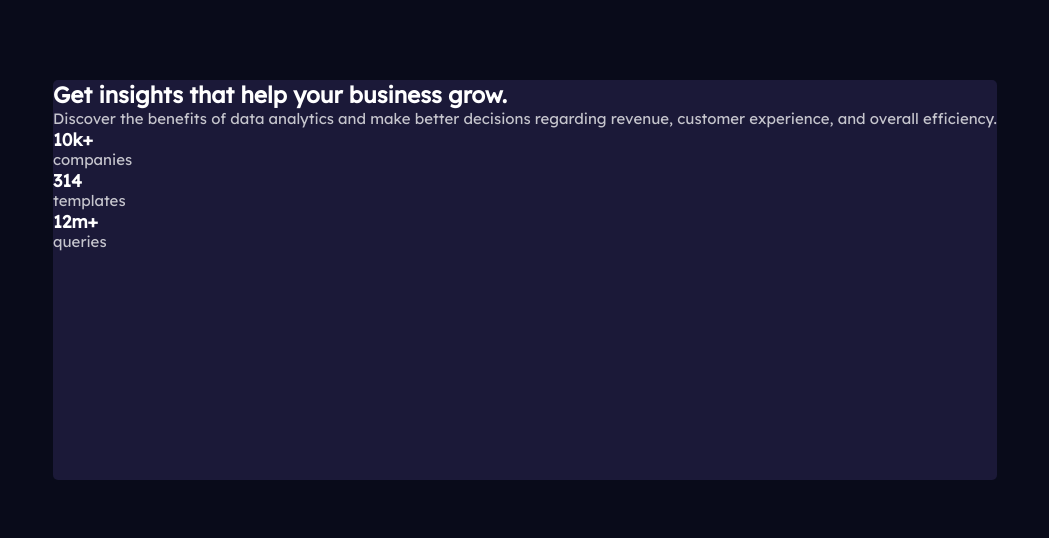
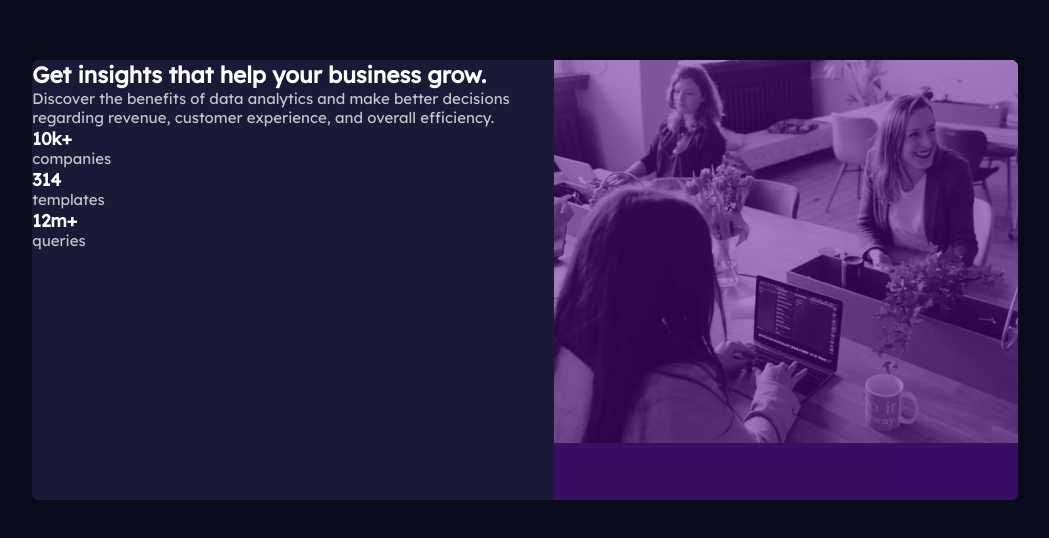
Before and after one commit to itsjcsionelo/previewcard, a plain HTML site: page index.html in a window 1280 px wide. Shown: the part 120-658 px from the top of the page, without its empty margins (115-1164 px from the left). Drawn offline with Linux system fonts and the light colour scheme.

Commit message:
Add files via upload

```diff
--- a/css/sass/pages/_home.scss
+++ b/css/sass/pages/_home.scss
@@ -1,5 +1,35 @@
 .card {
     background-color: c(card-primary);
-    border-radius: .5rem;
-    height: 50vh;
+    border-radius: .70rem;
+    box-shadow: 0 .01rem .1rem c(card-primary);
+    height: 55vh;
+    width: 77vw;
+
+    display: flex;
+
+    &__image {
+        width: 85%;
+        overflow: hidden;
+        position: relative;
+        border-radius: 0 .70rem .70rem 0;
+
+        &::after {
+            content: "";
+            position: absolute;
+            background: darken(c(accent), 40%);
+            opacity: 0.5;
+            filter: contrast(500%);
+            filter: saturate(200%);
+            top: 0;
+            left: 0;
+            width: 100%;
+            height: 100%;
+            border-radius: 0 .70rem .70rem 0;
+        }
+
+        img {
+            width: 100%;
+            object-fit: contain;
+        }
+    }
 }
--- a/index.html
+++ b/index.html
@@ -20,7 +20,7 @@
   <content class="card">
 
     <section class="card__details">
-      <h2>Get insights that help your business grow.</h2>
+      <h2>Get <span>insights</span> that help your business grow.</h2>
       <p>
         Discover the benefits of data analytics and make better decisions regarding revenue, customer experience, and overall efficiency.
       </p>
@@ -46,7 +46,9 @@
 
     </section>
 
-    <section class="card__image"></section>
+    <section class="card__image">
+      <img src="./images/image-header-desktop.jpg" alt="Card Image">
+    </section>
 
   </content>
 
```
Also changed, not shown: css/sass/main.css.
